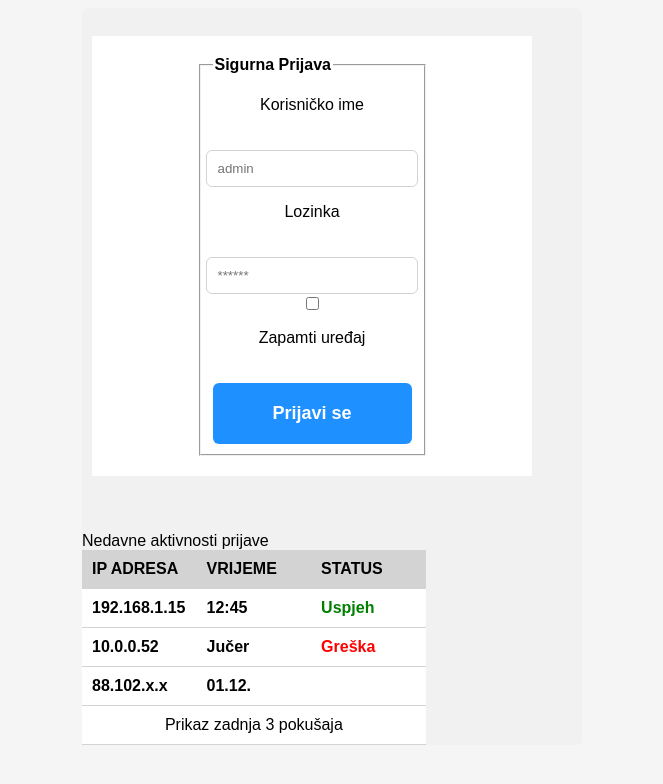
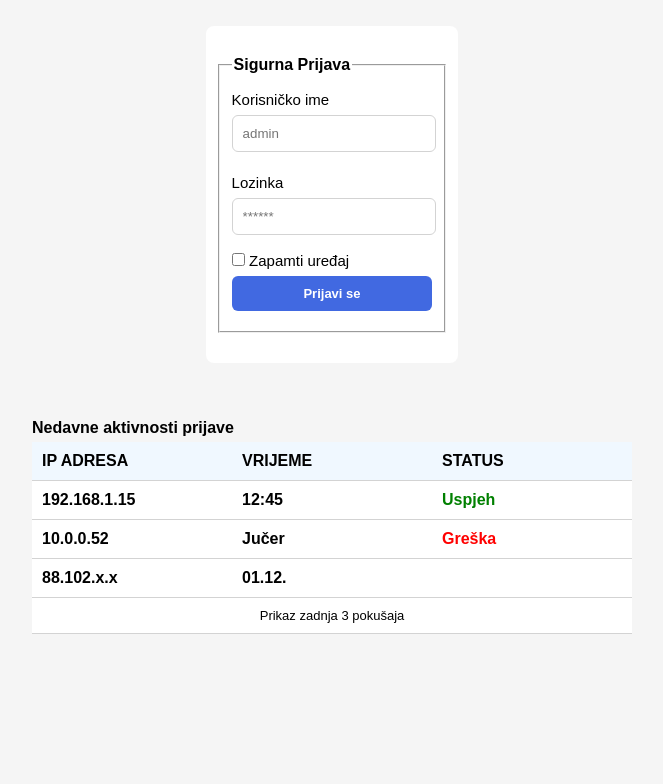
Before and after one commit to Tankred031/Revisited-FD1, a PHP site: page / in a window 1280 px wide. Shown: the top 784 px of the page, without its empty margins (308-971 px from the left). Run offline with PHP 8.4, Linux system fonts and the light colour scheme.

Commit message:
vjezba06 gotovo
morao sam resetirati label/input od svih padding i td, da bi checkbox se pozicionirao lijevo sam po sebi

```diff
--- a/008VJEZBE FD1/vjezba06/index.html
+++ b/008VJEZBE FD1/vjezba06/index.html
@@ -7,7 +7,7 @@
     <link rel="stylesheet" href="style.css">
 </head>
 <body>
-<div class="container">
+
     <img src="" alt="">
 
     <div class="okvir">
@@ -25,7 +25,7 @@
                 <input type="password" id="lozinka" placeholder="******">
             </div>
 
-            <div class="omotac">
+            <div class="kvaka">
                 <input type="checkbox" name="zapamti_uredaj" id="uredaj">
                 <label for="uredaj">Zapamti uređaj</label>
             </div>
@@ -43,8 +43,9 @@
     </pre>
 
     <div class="tablica">
-        <caption>Nedavne aktivnosti prijave</caption>
+
         <table>
+            <caption>Nedavne aktivnosti prijave</caption>
             <colgroup>
                     <col style="width: 33%;">
                     <col style="width: 33%;">
@@ -79,6 +80,6 @@
             </tbody>
         </table>
     </div>
-</div>
+
 </body>
 </html>
--- a/008VJEZBE FD1/vjezba06/style.css
+++ b/008VJEZBE FD1/vjezba06/style.css
@@ -3,90 +3,90 @@ body {
     font-family: sans-serif;
 }
 
-.container{
-
-    width: 90%;
-    max-width: 500px;
-    min-width: 200px;
-    inline-size: 90%;
-    max-inline-size: 500px;
-
-    min-height: 50vh;
-    min-block-size: 50vh;
-
-    margin: 0 auto;
-    background-color: #F0F1F0;
-
-    outline-style: none;
-    outline-width: 2px;
-    outline-offset: 10px;
-
-    box-sizing: content-box;
-    border-radius: 5px;
-}
 
 .okvir {
     background-color: white;
-    padding: 20px;
+    width: 20%;   /*ovo je širina pozadine*/
 
-    width: 90%;
-    max-width: 400px;
+    border-radius: 8px;
+    display: flex;
+    justify-content: center;
+    margin: 0 auto;
 
-    margin: 10px;
-    padding: 20px;
 }
 
 form {
-    display: flex;
-    justify-content: center;
-    align-items: center;
+    padding: 30px 10px;
+
 }
 
-label, input {
-    padding: 10px;
-
+.omotac {
+    padding-top: 5px;
+    padding-bottom: 5px;
+    margin-bottom: 6px;
 
 }
 
 label {
     margin-bottom: 20px;
     line-height: 30px;
+
+    font-size: 15px;
 }
 
 input {
     border-radius: 6px;
     border: 1px solid lightgray;
-    width: 95%;
+    width: 91%;
+    padding: 10px;
 }
 
-.omotac {
-    display: flex;
-    flex-direction: column;
-    align-items: center;
-}
+
 
 .gumb {
     color: white;
-    background-color: dodgerblue;
+    background-color: royalblue;
     width: 100%;
-    padding: 20px;
+    padding: 10px 20px;
 
     border-radius: 6px;
     border: none;
 
     font-weight: bold;
-    font-size: large;
+    font-size: small;
+
+    margin-bottom: 10px;
 }
 
-.tablica {
-   width: 100%;
+
+                          /*jedini način da se centrira ulijevo - resetirati label/input */
+.kvaka input {
+    all: unset;
+    appearance: checkbox;
+    -webkit-appearance: checkbox;
+    justify-items: left;
+    display: inline-block;
+}
+
+.kvaka label {
+    white-space: nowrap;    /* sprječava lom teksta */
+
+}
+
+caption {
+    text-align: left;
+    font-weight: bold;
+    margin-bottom: 5px;
+}
+
+
+table {
+    margin: 0 auto;
+    width: 600px;
 }
 
 table, th, td {
     border-collapse: collapse;
-    border-left: none;
-    border-right: none;
-    border-top: none;
     border-bottom: 1px solid lightgrey;
 
     text-align: left;
@@ -97,11 +97,8 @@ table, th, td {
 th {
     text-transform: uppercase;
     font-weight: bold;
-    background-color: lightgray;
+    background-color: aliceblue;
 }
-
-
-
 
 
 td {
@@ -120,4 +117,5 @@ td {
 .footer {
     text-align: center;
     font-weight: 400;
+    font-size: small;
 }
```
Also changed, not shown: 008VJEZBE FD1/vjezba06/luka.css (added, +95 -0 lines), 008VJEZBE FD1/vjezba06/luka.html (added, +67 -0 lines).
